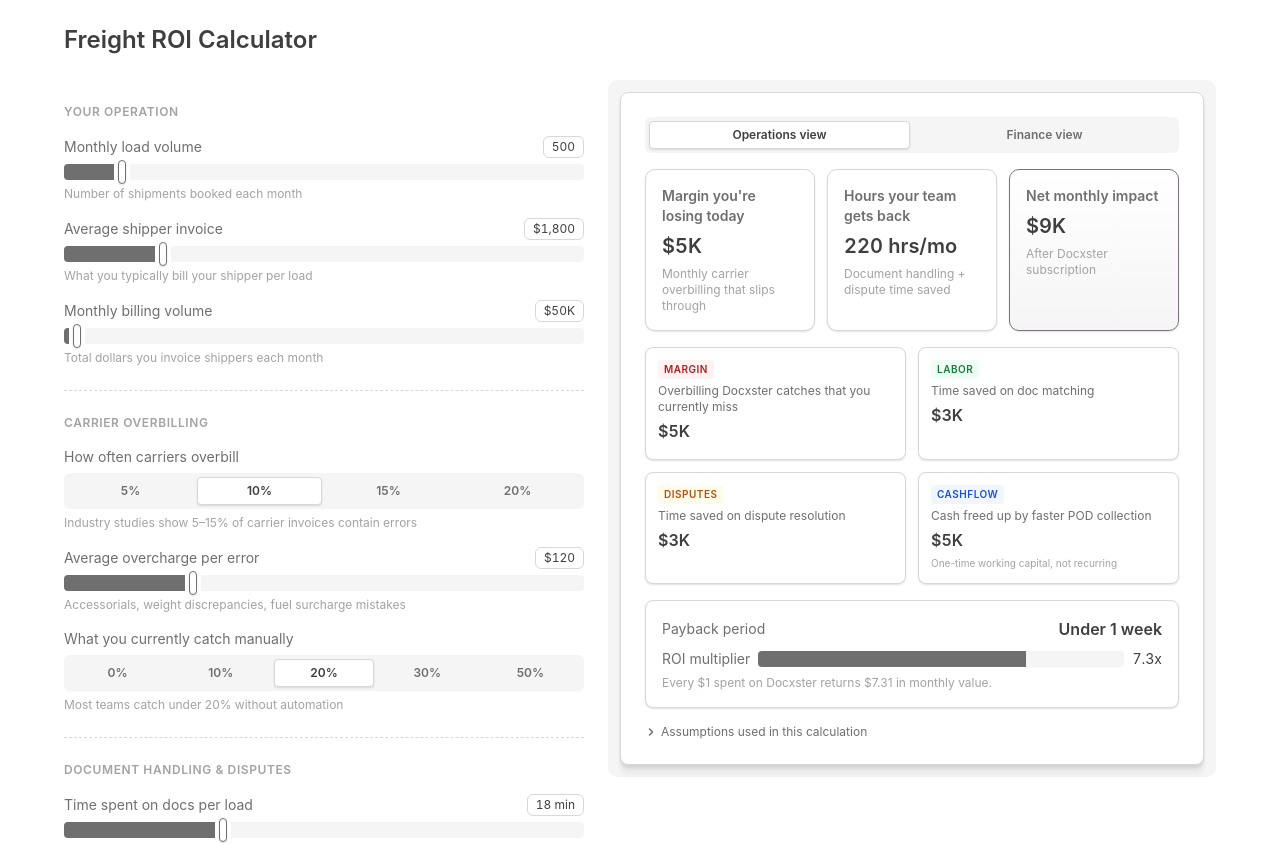
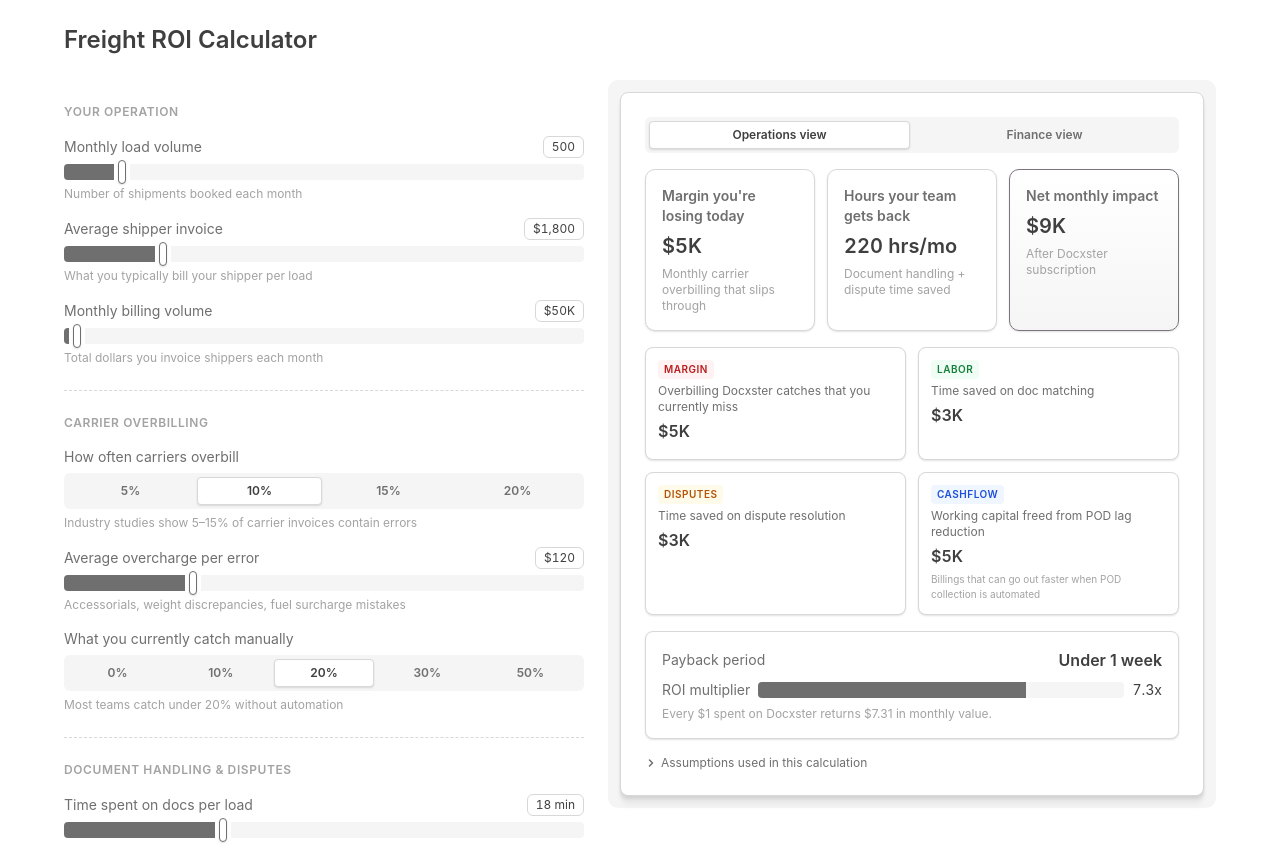
Before and after one commit to Musharraf1147/docxster-roi-freight, a React (Vite) app: page / in a window 1280 px wide. Shown: the top 844 px of the page. Built offline with nearby package versions, Linux system fonts and the light colour scheme.

Commit message:
Reframe cashflow callouts as POD lag working capital freed

```diff
--- a/src/components/ResultsPanel.jsx
+++ b/src/components/ResultsPanel.jsx
@@ -57,9 +57,9 @@ function OperationsView({ results, inputs }) {
         />
         <BreakdownCard
           tag="cashflow"
-          label="Cash freed up by faster POD collection"
+          label="Working capital freed from POD lag reduction"
           value={formatCurrency(results.cashFlowFreed)}
-          footnote="One-time working capital, not recurring"
+          footnote="Billings that can go out faster when POD collection is automated"
         />
       </BreakdownGrid>
     </>
@@ -75,8 +75,9 @@ function FinanceView({ results, inputs }) {
           value={formatCurrency(results.totalOverbilling * 12)}
         />
         <MetricCard
-          label="Working capital tied up in POD"
+          label="Working capital freed from POD lag reduction"
           value={formatCurrency(results.cashFlowFreed)}
+          caption="Billings that can go out faster when POD collection is automated"
         />
         <MetricCard
           emphasized
```
